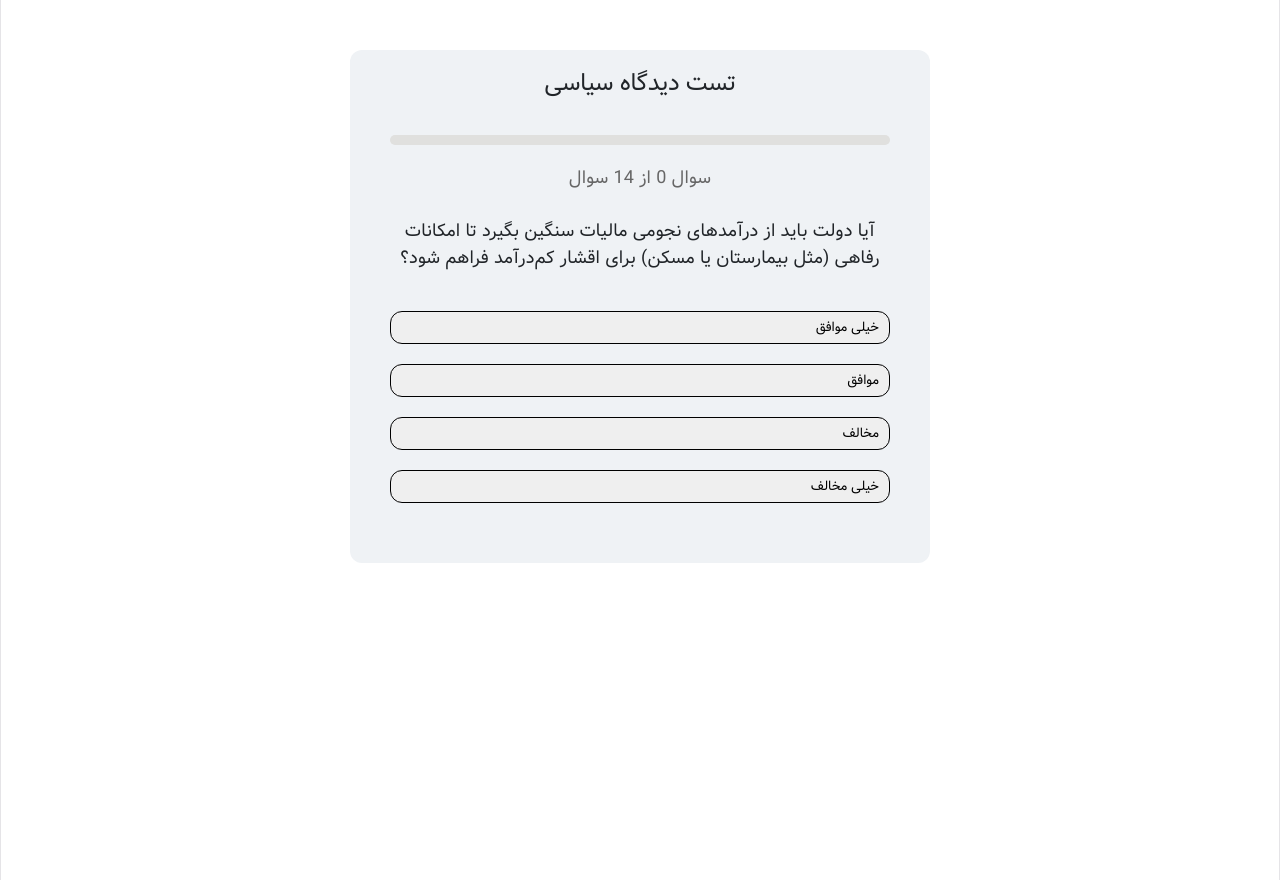
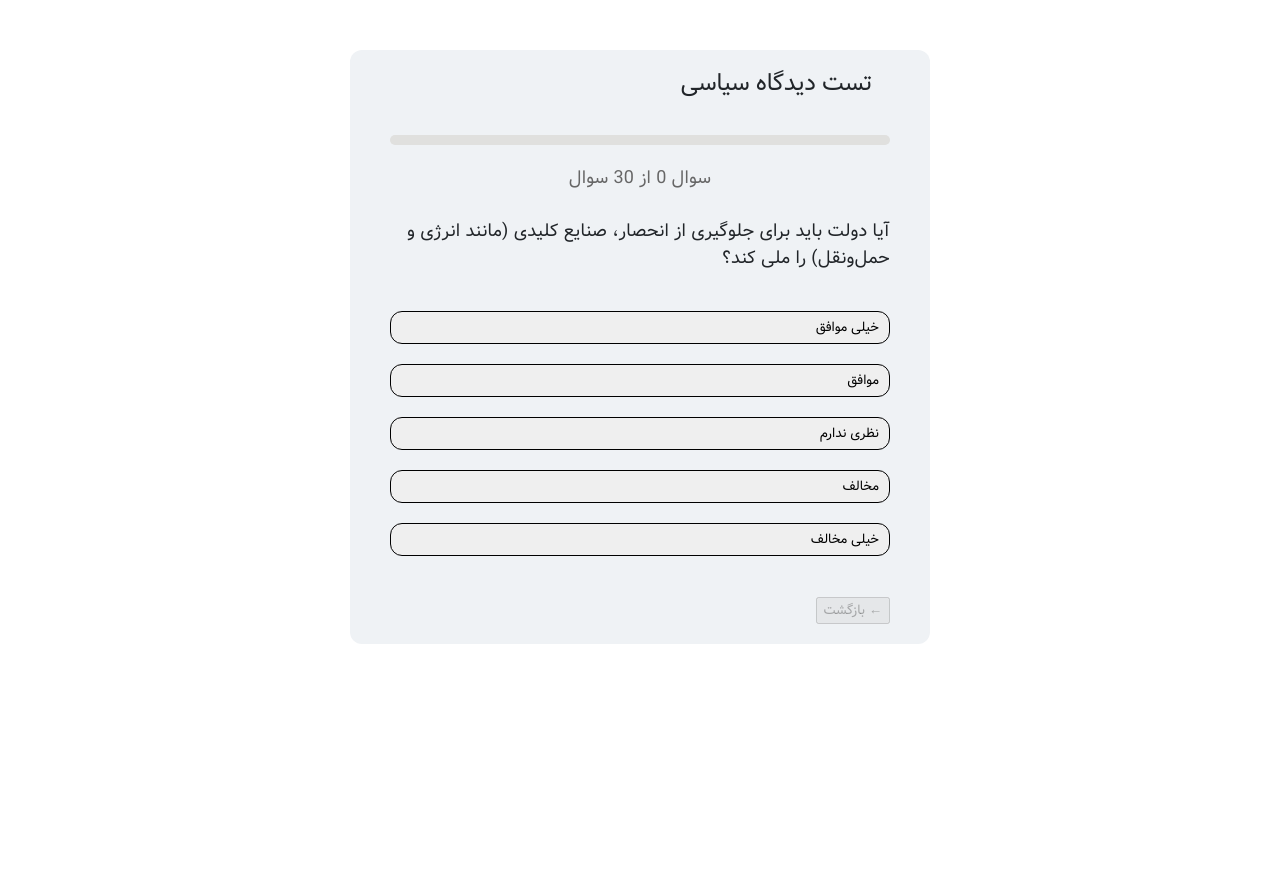
Before and after one commit to streaverson/politics_view, a React (Vite) app: page / in a window 1280 px wide. Built offline with nearby package versions, Linux system fonts and the light colour scheme; the HTML template or start-up script is replaced by a standard one.

Commit message:
added back button to the project , the questions are now 30 and also button no comment was added

```diff
--- a/src/App.jsx
+++ b/src/App.jsx
@@ -1,9 +1,9 @@
 import { useCallback, useState } from "react";
 
-import SimpleChart from "./components/SimpleChart";
+import PoliticalCompass from "./components/PoliticalCompass";
 import QuestionBox from "./components/QuestionBox";
 function App() {
-  const [position, setPosition] = useState({ x: 2, y: 1 });
+  const [position, setPosition] = useState({ x: 0, y: 0 });
   const [isAnswered, setIsAnswered] = useState(false);
 
   const updatePosition = useCallback((newPosition) => {
@@ -15,12 +15,15 @@ function App() {
       setIsAnswered(true);
     }
   };
+
+  console.log("position در App:", JSON.stringify(position));
+
   return (
     <div className="App">
       {isAnswered ? (
         <div>
           <h1 className="title">نمودار جایگاه سیاسی شما</h1>
-          <SimpleChart userPosition={position} />
+          <PoliticalCompass userPosition={position} />
         </div>
       ) : (
         <QuestionBox updatePosition={updatePosition} onFinish={onFinish} />
--- a/src/QuestionBox.css
+++ b/src/QuestionBox.css
@@ -8,6 +8,7 @@
 }
 #title {
   margin: 0 1rem 1rem;
+
   padding: 0 0 10px 0;
   color: var(--main);
   /* border-bottom: 1px solid #212529; */
@@ -31,6 +32,7 @@
 }
 #progress #questionCount {
   color: #666 !important;
+  text-align: center;
 }
 #question {
   font-weight: 700;
--- a/src/components/QuestionBox.jsx
+++ b/src/components/QuestionBox.jsx
@@ -3,20 +3,33 @@ import "../QuestionBox.css";
 import questions from "../questions";
 
 export default function QuestionBox({ updatePosition, onFinish }) {
-  const [answeres, setAnswers] = useState([]);
-  const currentQuestionIndex = answeres.length;
+  const [answers, setAnswers] = useState([]);
+  const currentQuestionIndex = answers.length;
   const isFinished = currentQuestionIndex === questions.length;
   // ------------
   useEffect(() => {
-    const xQuestions = answeres.slice(0, 7);
-    const yQuestions = answeres.slice(7, 14);
+    const econStartIndex = questions.findIndex(
+      (question) => question.tag === "econ",
+    );
+    const socialStartIndex = questions.findIndex(
+      (question) => question.tag === "social",
+    );
+    const xQuestions = answers.slice(econStartIndex, socialStartIndex);
+    const yQuestions = answers.slice(socialStartIndex, questions.length - 1);
 
     const sumX = xQuestions.reduce((acc, ans) => acc + ans, 0);
     const sumY = yQuestions.reduce((acc, ans) => acc + ans, 0);
 
+    console.log(sumX, sumY);
     // console.log(sumX, sumY);
     updatePosition({ x: sumX, y: sumY });
-  }, [answeres, updatePosition]);
+  }, [answers, updatePosition]);
+
+  const handleBack = () => {
+    if (answers.length > 0) {
+      setAnswers((prev) => prev.slice(0, -1));
+    }
+  };
   // ------------
 
   useEffect(() => {
@@ -29,7 +42,7 @@ export default function QuestionBox({ updatePosition, onFinish }) {
   }, [isFinished, onFinish]);
 
   const handleClick = (score) => {
-    if (answeres.length < questions.length) {
+    if (answers.length < questions.length) {
       setAnswers((prev) => [...prev, score]);
     }
   };
@@ -65,9 +78,17 @@ export default function QuestionBox({ updatePosition, onFinish }) {
           <div id="optionsSection">
             <button onClick={() => handleClick(1)}>خیلی موافق</button>
             <button onClick={() => handleClick(0.5)}>موافق</button>
+            <button onClick={() => handleClick(0)}>نظری ندارم</button>
             <button onClick={() => handleClick(-0.5)}>مخالف</button>
             <button onClick={() => handleClick(-1)}>خیلی مخالف</button>
           </div>
+          <button
+            id="backButton"
+            onClick={handleBack}
+            disabled={answers.length === 0} // ← توی سوال اول غیرفعال
+          >
+            ← بازگشت
+          </button>
         </div>
       )}
     </>
--- a/src/index.css
+++ b/src/index.css
@@ -78,12 +78,12 @@ body {
   width: 100%;
   max-width: 100%;
   margin: 0 auto;
-  text-align: center;
-  border-inline: 1px solid var(--border);
+
+  /* border-inline: 1px solid var(--border); */
   min-height: 110svh;
   display: flex;
   flex-direction: column;
-  box-sizing: border-box;
+  /* box-sizing: border-box;   */
 }
 
 h1,
@@ -116,24 +116,35 @@ p {
 }
 
 .title {
+  text-align: center;
+  padding: 10px 0;
+  margin-bottom: 30px;
   padding-bottom: 1rem !important;
   font-size: 2rem;
 }
 .political-compass-wrapper {
   width: min(100%, 300px);
-  aspect-ratio: 1 /1;
-
+  aspect-ratio: 1 / 1;
   margin: auto;
+  direction: ltr;
+  display: flex;
+  justify-content: center;
+  align-items: center;
 }
 
 .political-compass {
   border: 1px solid #333;
-
+  z-index: 999;
   display: block;
   width: 100%;
-
   height: 100%;
   font-family: "vazir", sans-serif;
+  text-align: left;
+
+  /* اینو بعد از کلی داستان اضافه کردم ، امیر یادت نره که این برای این هستش که دایره از مرکز نمودار شروع شه
+   */
+  direction: ltr;
+  unicode-bidi: isolate;
 }
 
 .axis-label {
--- a/src/questions.js
+++ b/src/questions.js
@@ -1,86 +1,184 @@
 export default [
+  // ===================== اقتصادی (Econ) =====================
   {
     tag: "econ",
     id: 0,
     question:
-      "آیا دولت باید از درآمدهای نجومی مالیات سنگین بگیرد تا امکانات رفاهی (مثل بیمارستان یا مسکن) برای اقشار کم‌درآمد فراهم شود؟",
+      "آیا دولت باید برای جلوگیری از انحصار، صنایع کلیدی (مانند انرژی و حمل‌ونقل) را ملی کند؟",
   },
   {
     tag: "econ",
     id: 1,
     question:
-      "آیا قیمت اجاره‌بها باید توسط بازار آزاد تعیین شود، حتی اگر این موضوع باعث افزایش قیمت مسکن در شهرهای بزرگ شود؟",
+      "آیا مالیات بر ارث‌های کلان باید به قدری بالا باشد که از انباشت ثروت در خاندان‌ها جلوگیری شود؟",
   },
   {
     tag: "econ",
     id: 2,
     question:
-      "آیا اشخاص باید حق داشته باشند که تمام دارایی و ثروت خود را بدون پرداخت مالیات بر ارث، به فرزندانشان منتقل کنند؟",
+      "آیا در مدیریت شرکت‌ها، حفظ محیط زیست و رفاه کارکنان باید بر سودآوری اولویت قانونی داشته باشد؟",
   },
   {
     tag: "econ",
     id: 3,
     question:
-      "آیا سیستم بیمه درمانی باید به‌گونه‌ای باشد که افراد ثروتمند بتوانند برای خود خدمات پزشکی بسیار بهتری نسبت به عموم مردم بخرند؟",
+      "آیا دولت باید حداقل دستمزد را حذف کند و اجازه دهد حقوق کارگران صرفاً بر اساس بازار آزاد تعیین شود؟",
   },
   {
     tag: "econ",
     id: 4,
     question:
-      "آیا تعیین حداقل دستمزد توسط دولت باید حذف شود و حقوق کارگران فقط بر اساس توافق آزادانه بین کارگر و کارفرما تعیین گردد؟",
+      "آیا دولت نباید هیچ شرکت در حال ورشکستگی را نجات دهد (Bailout ممنوع) و بازار باید اجازه حذف شرکت‌های ضعیف را بدهد؟",
   },
   {
     tag: "econ",
     id: 5,
     question:
-      "آیا منابع طبیعی (مثل نفت، گاز و معادن) باید به بخش خصوصی واگذار شوند تا با مدیریت تجاری، بهره‌وری و سودآوری آن‌ها افزایش یابد؟",
+      "آیا سیستم مالیاتی باید به صورت تصاعدیِ شدید باشد (هرچه ثروت بیشتر، نرخ مالیات به شکل نمایی بالاتر)؟",
   },
   {
     tag: "econ",
     id: 6,
     question:
-      "آیا آموزش عالی (دانشگاه) باید کاملاً دولتی و برای همه رایگان باشد، حتی اگر این کار به قیمت افت کیفیت آموزشی تمام شود؟",
+      "آیا دریافت وام‌های کلان از نهادهای بین‌المللی (مانند IMF) استقلال اقتصادی کشور را نابود می‌کند؟",
+  },
+  {
+    tag: "econ",
+    id: 7,
+    question:
+      "آیا سیستم بهداشت و آموزش باید کاملاً خصوصی باشد تا کیفیت آن‌ها از طریق رقابت بازار تضمین شود؟",
+  },
+  {
+    tag: "econ",
+    id: 8,
+    question:
+      "آیا دولت باید برای تضمین حداقل سطح زندگی، طرح درآمد پایه همگانی (UBI) را برای همه اجرا کند؟",
+  },
+  {
+    tag: "econ",
+    id: 9,
+    question:
+      "آیا تجارت آزاد جهانی باید اولویت باشد، حتی اگر باعث تعطیلی برخی صنایع داخلی شود؟",
+  },
+  {
+    tag: "econ",
+    id: 10,
+    question:
+      "آیا ثبات قیمت‌ها (کنترل تورم) برای دولت مهم‌تر از ایجاد اشتغال به هر قیمتی است؟",
+  },
+  {
+    tag: "econ",
+    id: 11,
+    question:
+      "آیا حق مالکیت خصوصی بر منابع طبیعی باید محدود باشد و این منابع نهایتاً متعلق به عموم مردم باشد؟",
+  },
+  {
+    tag: "econ",
+    id: 12,
+    question:
+      "آیا اتحادیه‌های کارگری باید قدرت قانونی مطلق برای توقف تولید (اعتصاب) داشته باشند؟",
+  },
+  {
+    tag: "econ",
+    id: 13,
+    question:
+      "آیا انحصار شرکت‌های دارویی بر داروهای حیاتی باید شکسته شود تا دسترسی مردم با قیمت پایین‌تر ممکن شود؟",
+  },
+  {
+    tag: "econ",
+    id: 14,
+    question:
+      "آیا جرایم زیست‌محیطی برای شرکت‌ها باید به‌قدری سنگین باشد که منجر به تعطیلی آن‌ها شود، حتی اگر به قیمت بیکاری باشد؟",
+  },
+
+  // ===================== سیاسی و اجتماعی (Social) =====================
+  {
+    tag: "social",
+    id: 15,
+    question:
+      "آیا دولت نباید هیچ دخالتی در ازدواج و حقوق قانونی افراد (از جمله جامعه LGBTQ+) داشته باشد؟",
   },
   {
     tag: "social",
-    id: 7,
+    id: 16,
     question:
-      "آیا دولت باید حق داشته باشد برای پیشگیری از جرم، بر پیام‌ها و ارتباطات خصوصی شهروندان در فضای مجازی نظارت کند؟",
+      "آیا آزادی بیان نباید مطلق باشد و سخنان نفرت‌انگیز (Hate Speech) علیه اقلیت‌ها باید ممنوع شود؟",
   },
   {
     tag: "social",
-    id: 8,
+    id: 17,
     question:
-      "آیا در شرایط بحرانی (مثل قحطی یا تورم شدید)، دولت باید مجاز باشد قیمت کالاهای اساسی را به‌طور دستوری تعیین کند؟",
+      "آیا هرگونه کمک مالی خارجی به سازمان‌های غیردولتی یا احزاب داخلی باید به دلیل خطر نفوذ سیاسی ممنوع شود؟",
   },
   {
     tag: "social",
-    id: 9,
+    id: 18,
     question:
-      "آیا دولت باید اجازه داشته باشد بر اساس ارزش‌های فرهنگی یا مذهبیِ اکثریت جامعه، محدودیت‌هایی برای پوشش در اماکن عمومی وضع کند؟",
+      "آیا کشور باید در مسائل حقوق بشری دیگر کشورها دخالت (سیاسی/تحریم) کند، حتی اگر روابط دیپلماتیک تیره شود؟",
   },
   {
     tag: "social",
-    id: 10,
-    question:
-      "آیا تجمعات اعتراضی که بدون مجوز رسمی برگزار می‌شوند باید توسط پلیس پراکنده یا سرکوب شوند تا نظم عمومی به خطر نیفتد؟",
+    id: 19,
+    question: "آیا مجازات اعدام باید تحت هر شرایطی از قانون حذف شود؟",
   },
   {
     tag: "social",
-    id: 11,
+    id: 20,
     question:
-      "آیا شرکت‌های بزرگ داروسازی باید حق انحصارِ (Patent) فروش داروهای حیاتی را داشته باشند تا سود آن‌ها تضمین شده و انگیزه برای نوآوری باقی بماند؟",
+      "آیا نظارت امنیتی دولت بر اینترنت برای حفظ امنیت ملی ضروری است، حتی اگر حریم خصوصی کاهش یابد؟",
   },
   {
     tag: "social",
-    id: 12,
+    id: 21,
     question:
-      "آیا اقلیت‌های مذهبی باید اجازه داشته باشند آداب و رسوم خاص خود را در تمام اماکن عمومی، بدون هیچ‌گونه محدودیت یا نظارت دولتی اجرا کنند؟",
+      "آیا مهاجرت به کشور باید محدود به متخصصان و افراد با سرمایه بالا باشد تا هویت فرهنگی حفظ شود؟",
   },
   {
     tag: "social",
-    id: 13,
+    id: 22,
     question:
-      "آیا دولت باید حق داشته باشد افراد بالغ را از انجام رفتارهای پرخطر برای سلامتی‌شان (مانند مصرف برخی مواد یا سبک زندگی ناسالم) منع کند؟",
+      "آیا سیاست‌های 'تبعیض مثبت' (Affirmative Action) برای کمک به اقلیت‌های تحت ستم لازم است؟",
+  },
+  {
+    tag: "social",
+    id: 23,
+    question:
+      "آیا دین نباید هیچ نقشی در قانون‌گذاری و تصمیم‌گیری‌های سیاسی داشته باشد؟",
+  },
+  {
+    tag: "social",
+    id: 24,
+    question:
+      "آیا نهادهای بین‌المللی (مانند دادگاه‌های جهانی) نباید حق مداخله در حاکمیت قضایی ما را داشته باشند؟",
+  },
+  {
+    tag: "social",
+    id: 25,
+    question:
+      "آیا مصرف مواد مخدر سبک باید جرم‌زدایی (Decriminalize) و قانونی شود؟",
+  },
+  {
+    tag: "social",
+    id: 26,
+    question:
+      "آیا تجمعات خیابانی بدون مجوز پلیس باید به دلیل حفظ نظم عمومی متوقف شوند؟",
+  },
+  {
+    tag: "social",
+    id: 27,
+    question:
+      "آیا بودجه نظامی کشور باید اولویت اول باشد، حتی اگر بودجه بهداشت و آموزش کاهش یابد؟",
+  },
+  {
+    tag: "social",
+    id: 28,
+    question:
+      "آیا رسانه‌هایی که توسط دولت‌های خارجی حمایت می‌شوند باید به دلیل نفوذ سیاسی تعطیل شوند؟",
+  },
+  {
+    tag: "social",
+    id: 29,
+    question:
+      "آیا آموزش ارزش‌های سنتی و ملی در مدارس باید اجباری باشد تا از نفوذ ارزش‌های لیبرال غربی جلوگیری شود؟",
   },
 ];
```
Also changed, not shown: src/components/PoliticalCompass.jsx (renamed from src/components/SimpleChart.jsx, +48 -16 lines).
